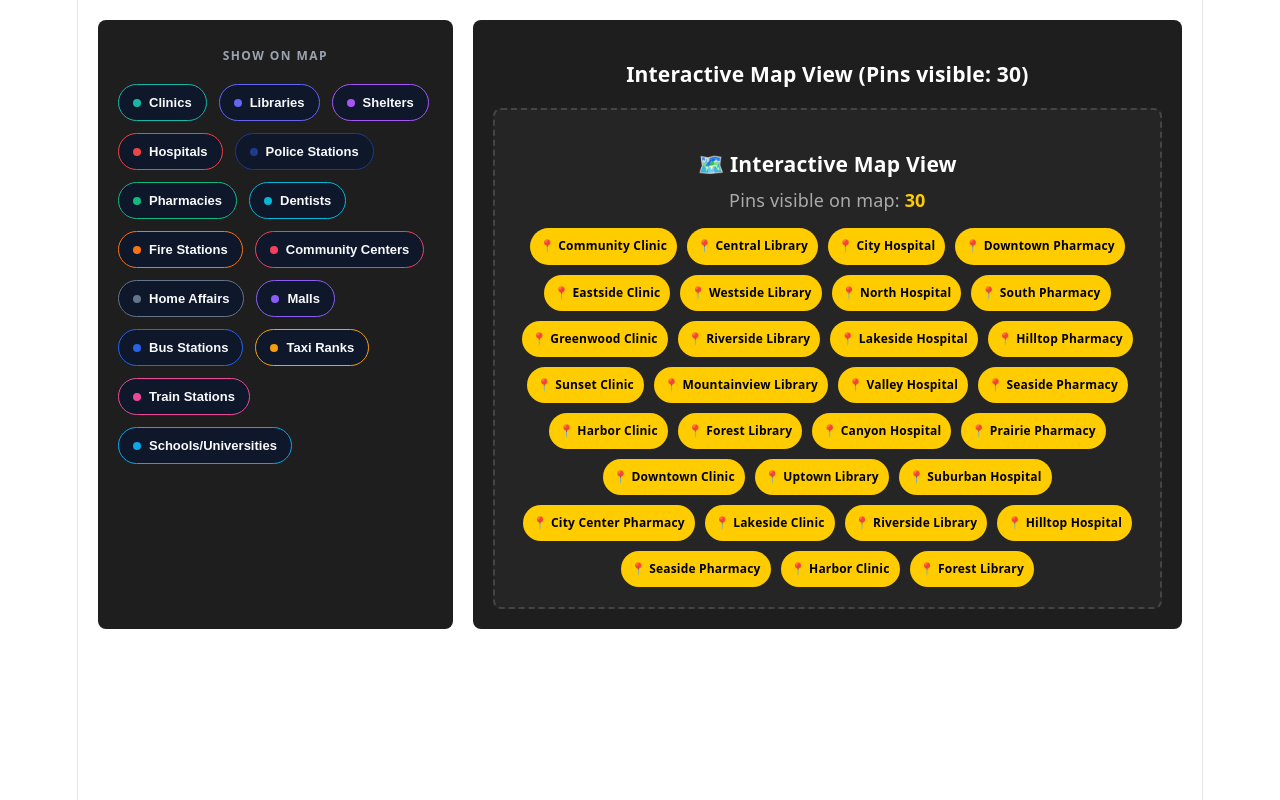
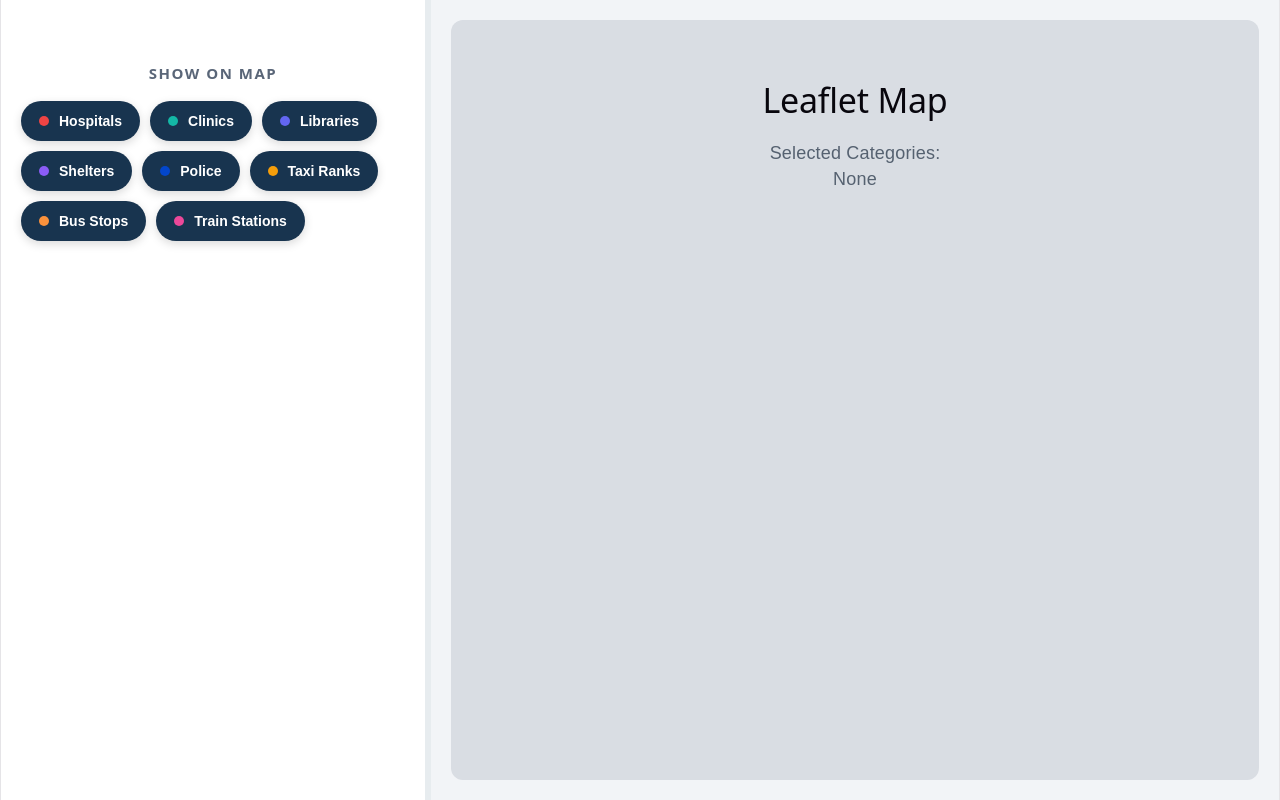
Before and after one commit to lcs-cohort-17/Service-Finder, a React (Vite) app in the folder frontend/find-a-service/: page / in a window 1280 px wide. Built offline with nearby package versions, Linux system fonts and the light colour scheme.

Commit message:
feat: save category integration before database merge

```diff
--- a/frontend/find-a-service/src/App.jsx
+++ /dev/null
@@ -1,78 +0,0 @@
-import React, { useState } from 'react';
-import { ServiceMapFilter, AVAILABLE_CATEGORIES } from './components/ServiceMapFilter';
-import { Map } from './components/Map'; // Or your map import
-
-// 1. Mock services or data pulled from your Store/Firestore API
-const mockServices = [
-  { id: '1', name: 'Community Clinic', category: 'Clinics', lat: -33.9249, lng: 18.4241 },
-  { id: '2', name: 'Central Library', category: 'Libraries', lat: -33.9255, lng: 18.4280 },
-  { id: '3', name: 'City Hospital', category: 'Hospitals', lat: -33.9310, lng: 18.4500 },
-  { id: '4', name: 'Downtown Pharmacy', category: 'Pharmacies', lat: -33.9200, lng: 18.4300 },
-  { id: '5', name: 'Eastside Clinic', category: 'Clinics', lat: -33.9100, lng: 18.4400 },
-  { id: '6', name: 'Westside Library', category: 'Libraries', lat: -33.9150, lng: 18.4350 },
-  { id: '7', name: 'North Hospital', category: 'Hospitals', lat: -33.9300, lng: 18.4550 },
-  { id: '8', name: 'South Pharmacy', category: 'Pharmacies', lat: -33.9250, lng: 18.4250 },
-  { id: '9', name: 'Greenwood Clinic', category: 'Clinics', lat: -33.9180, lng: 18.4320 },
-  { id: '10', name: 'Riverside Library', category: 'Libraries', lat: -33.9220, lng: 18.4270 },
-  { id: '11', name: 'Lakeside Hospital', category: 'Hospitals', lat: -33.9280, lng: 18.4480 },
-  { id: '12', name: 'Hilltop Pharmacy', category: 'Pharmacies', lat: -33.9190, lng: 18.4290 },
-  { id: '13', name: 'Sunset Clinic', category: 'Clinics', lat: -33.9170, lng: 18.4310 },
-  { id: '14', name: 'Mountainview Library', category: 'Libraries', lat: -33.9230, lng: 18.4260 },
-  { id: '15', name: 'Valley Hospital', category: 'Hospitals', lat: -33.9290, lng: 18.4490 },
-  { id: '16', name: 'Seaside Pharmacy', category: 'Pharmacies', lat: -33.9260, lng: 18.4240 },
-  { id: '17', name: 'Harbor Clinic', category: 'Clinics', lat: -33.9160, lng: 18.4330 },
-  { id: '18', name: 'Forest Library', category: 'Libraries', lat: -33.9210, lng: 18.4250 },
-  { id: '19', name: 'Canyon Hospital', category: 'Hospitals', lat: -33.9270, lng: 18.4470 },
-  { id: '20', name: 'Prairie Pharmacy', category: 'Pharmacies', lat: -33.9240, lng: 18.4230 },
-  { id: '21', name: 'Downtown Clinic', category: 'Clinics', lat: -33.9155, lng: 18.4305 },
-  { id: '22', name: 'Uptown Library', category: 'Libraries', lat: -33.9225, lng: 18.4275 },
-  { id: '23', name: 'Suburban Hospital', category: 'Hospitals', lat: -33.9305, lng: 18.4510 },
-  { id: '24', name: 'City Center Pharmacy', category: 'Pharmacies', lat: -33.9205, lng: 18.4295 },
-  { id: '25', name: 'Lakeside Clinic', category: 'Clinics', lat: -33.9185, lng: 18.4325 },
-  { id: '26', name: 'Riverside Library', category: 'Libraries', lat: -33.9235, lng: 18.4265 },
-  { id: '27', name: 'Hilltop Hospital', category: 'Hospitals', lat: -33.9285, lng: 18.4485 },
-  { id: '28', name: 'Seaside Pharmacy', category: 'Pharmacies', lat: -33.9265, lng: 18.4245 },
-  { id: '29', name: 'Harbor Clinic', category: 'Clinics', lat: -33.9165, lng: 18.4335 },
-  { id: '30', name: 'Forest Library', category: 'Libraries', lat: -33.9215, lng: 18.4255 },
-  // ... rest of your mock data
-];
-
-function App() {
-  // 2. State to track selected categories
-  const [selectedCategories, setSelectedCategories] = useState([...AVAILABLE_CATEGORIES]);
-
-  // 3. Toggle handler function
-  const handleCategoryToggle = (category) => {
-    setSelectedCategories((prev) =>
-      prev.includes(category)
-        ? prev.filter((c) => c !== category)
-        : [...prev, category]
-    );
-  };
-
-  // 4. Filter the services dynamically
-  const filteredServices = mockServices.filter((service) =>
-    selectedCategories.includes(service.category)
-  );
-
-  return (
-    <div style={{ padding: '20px', display: 'grid', gridTemplateColumns: '1fr 2fr', gap: '20px' }}>
-      {/* SEARCH-001 UI Sidebar Controls */}
-      <ServiceMapFilter
-        selectedCategories={selectedCategories}
-        onCategoryToggle={handleCategoryToggle}
-      />
-
-      {/* SEARCH-002 Interactive Map View */}
-      <div style={{ backgroundColor: '#1e1e1e', borderRadius: '8px', padding: '20px' }}>
-        <h3 style={{ color: 'white' }}>
-          Interactive Map View (Pins visible: {filteredServices.length})
-        </h3>
-        {/* Pass the dynamic filtered array down to your Map component */}
-        <Map services={filteredServices} />
-      </div>
-    </div>
-  );
-}
-
-export default App;
--- a/frontend/find-a-service/src/components/FilterButtons.tsx
+++ b/frontend/find-a-service/src/components/FilterButtons.tsx
@@ -16,10 +16,14 @@
   { id: "clinic", label: "Clinics", color: "#14b8a6" },
   { id: "library", label: "Libraries", color: "#6366f1" },
   { id: "shelter", label: "Shelters", color: "#8b5cf6" },
-  { id: "police", label: "Police", color: "#111827" },
+  { id: "police", label: "Police", color: "#0346cb" },
   { id: "taxi", label: "Taxi Ranks", color: "#f59e0b" },
   { id: "bus", label: "Bus Stops", color: "#fb923c" },
   { id: "train", label: "Train Stations", color: "#ec4899" },
+
+
+
+
 ];
 
 export default function FilterButtons({
--- a/frontend/find-a-service/src/components/ServiceMapFilter.tsx
+++ b/frontend/find-a-service/src/components/ServiceMapFilter.tsx
@@ -1,4 +1,5 @@
 import React from 'react';
+
 
 export interface Service {
   id: string;
@@ -9,39 +10,41 @@
 }
 
 export const AVAILABLE_CATEGORIES: string[] = [
+  'Hospitals',
   'Clinics',
   'Libraries',
   'Shelters',
-  'Hospitals',
-  'Police Stations',
+  'Police',
   'Pharmacies',
   'Dentists',
   'Fire Stations',
   'Community Centers',
   'Home Affairs',
   'Malls',
-  'Bus Stations',
+  'Bus Stops',
   'Taxi Ranks',
   'Train Stations',
   'Schools/Universities',
+  'SPCA',
 ];
 
 export const CATEGORY_COLOR_MAP: Record<string, string> = {
   'Hospitals': '#ef4444',
   'Clinics': '#14b8a6',
   'Libraries': '#6366f1',
-  'Shelters': '#a855f7',
-  'Police Stations': '#1e3a8a',
+  'Shelters': '#8b5cf6',
+  'Police': '#111827',
   'Taxi Ranks': '#f59e0b',
-  'Bus Stations': '#2563eb',
+  'Bus Stops': '#fb923c',
   'Train Stations': '#ec4899',
   'Pharmacies': '#10b981',
   'Dentists': '#06b6d4',
   'Fire Stations': '#f97316',
   'Community Centers': '#f43f5e',
-  'Malls': '#8b5cf6',
+  'Malls': '#0ea5e9',
   'Home Affairs': '#64748b',
   'Schools/Universities': '#0ea5e9',
+  'SPCA': '#a855f7',
 };
 
 interface ServiceMapFilterProps {
```
